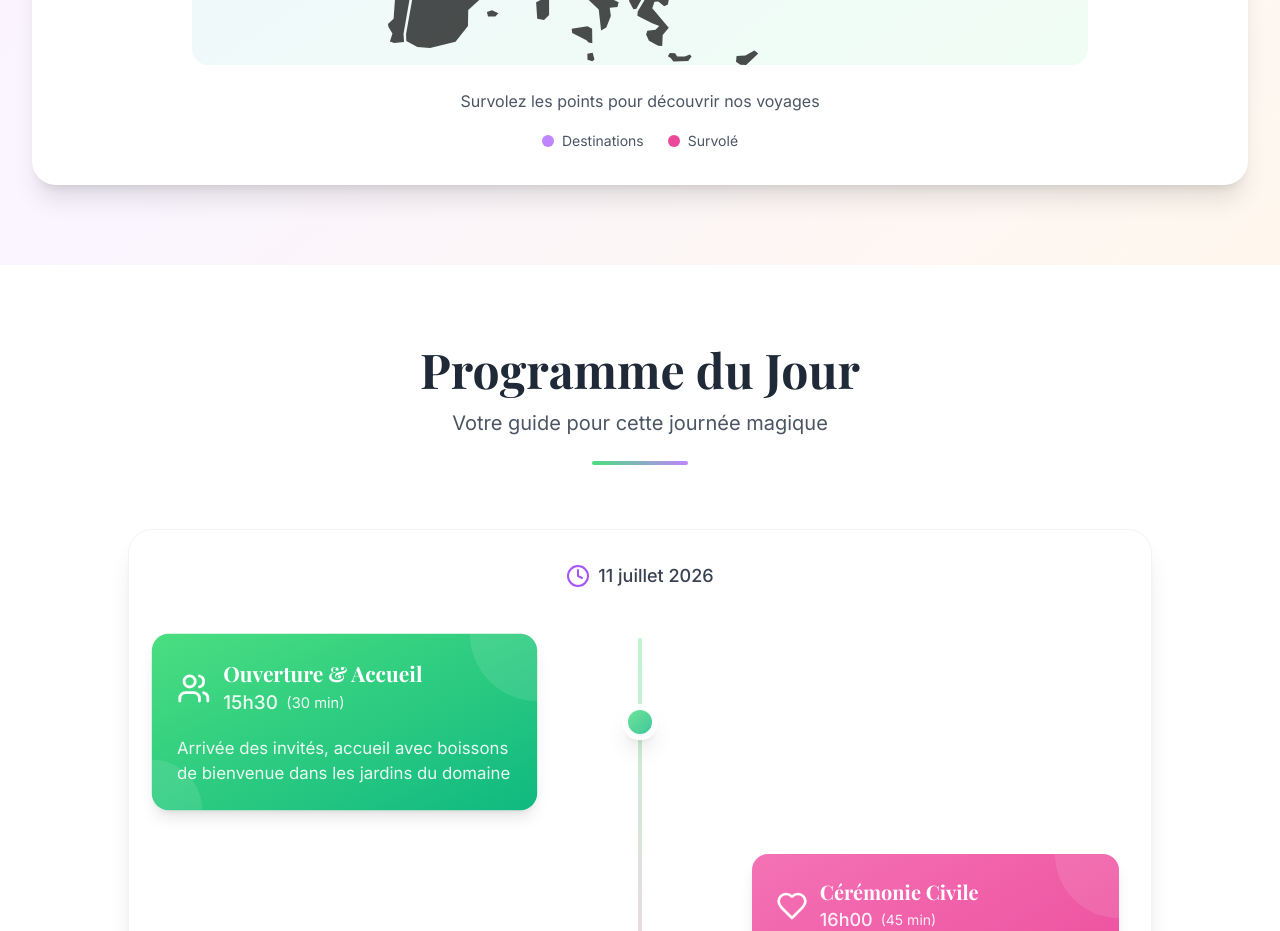
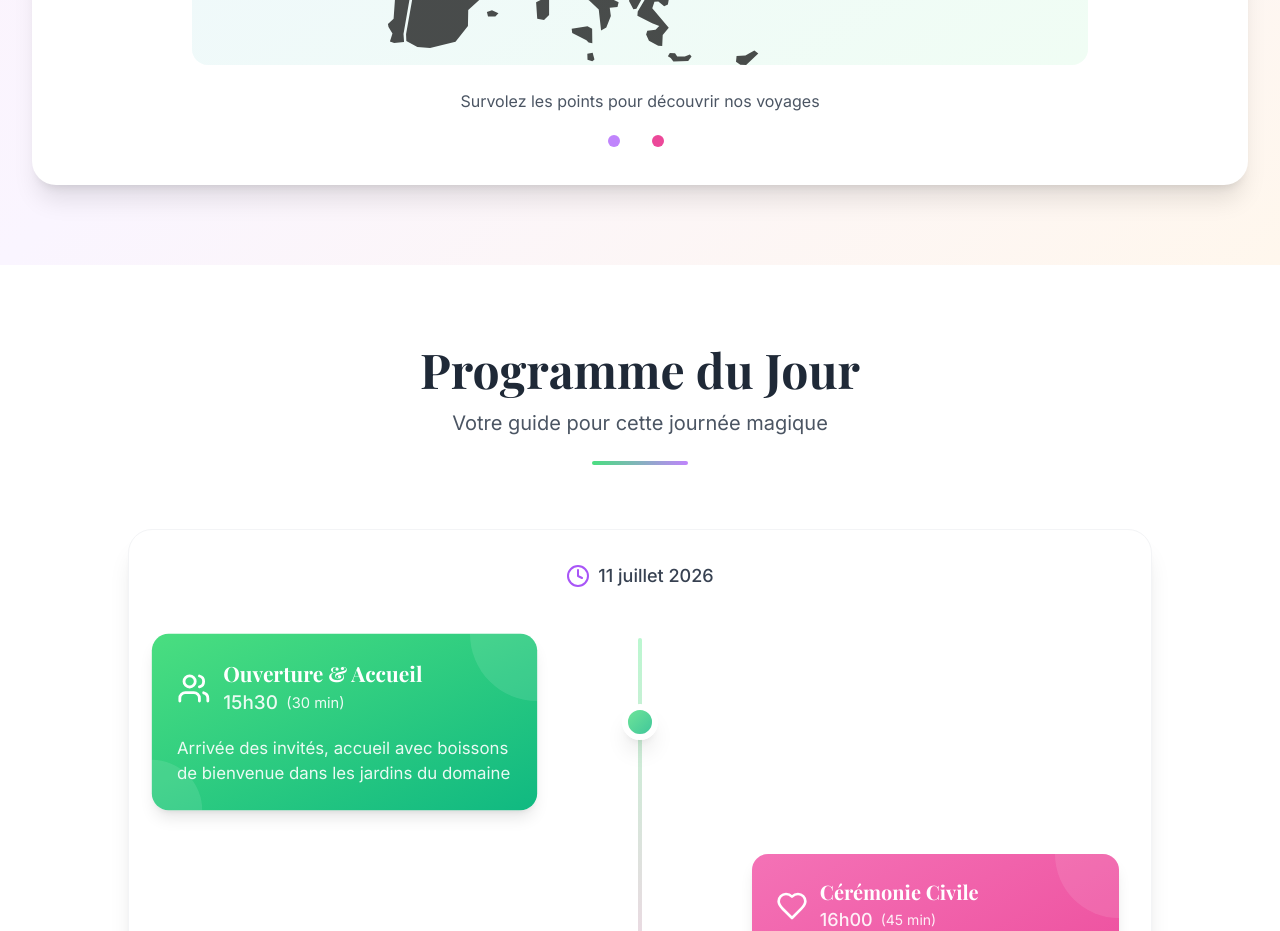
Before and after one commit to LemurdurerC/sb1-fbrcwuzp, a React (Vite) app: page / in a window 1280 px wide. Shown: the part 1660-2591 px from the top of the page. Built offline with nearby package versions, Linux system fonts and the light colour scheme.

Commit message:
Updated OurStory.tsx

```diff
--- a/src/components/OurStory.tsx
+++ b/src/components/OurStory.tsx
@@ -230,11 +230,9 @@ const OurStory = () => {
                 <div className="inline-flex items-center space-x-4 sm:space-x-6 text-xs sm:text-sm">
                   <div className="flex items-center">
                     <div className="w-3 h-3 bg-purple-400 rounded-full mr-2"></div>
-                    <span className="text-sm text-gray-600">Destinations</span>
                   </div>
                   <div className="flex items-center">
                     <div className="w-3 h-3 bg-rose-500 rounded-full mr-2"></div>
-                    <span className="text-sm text-gray-600">Survolé</span>
                   </div>
                 </div>
               </div>
```
